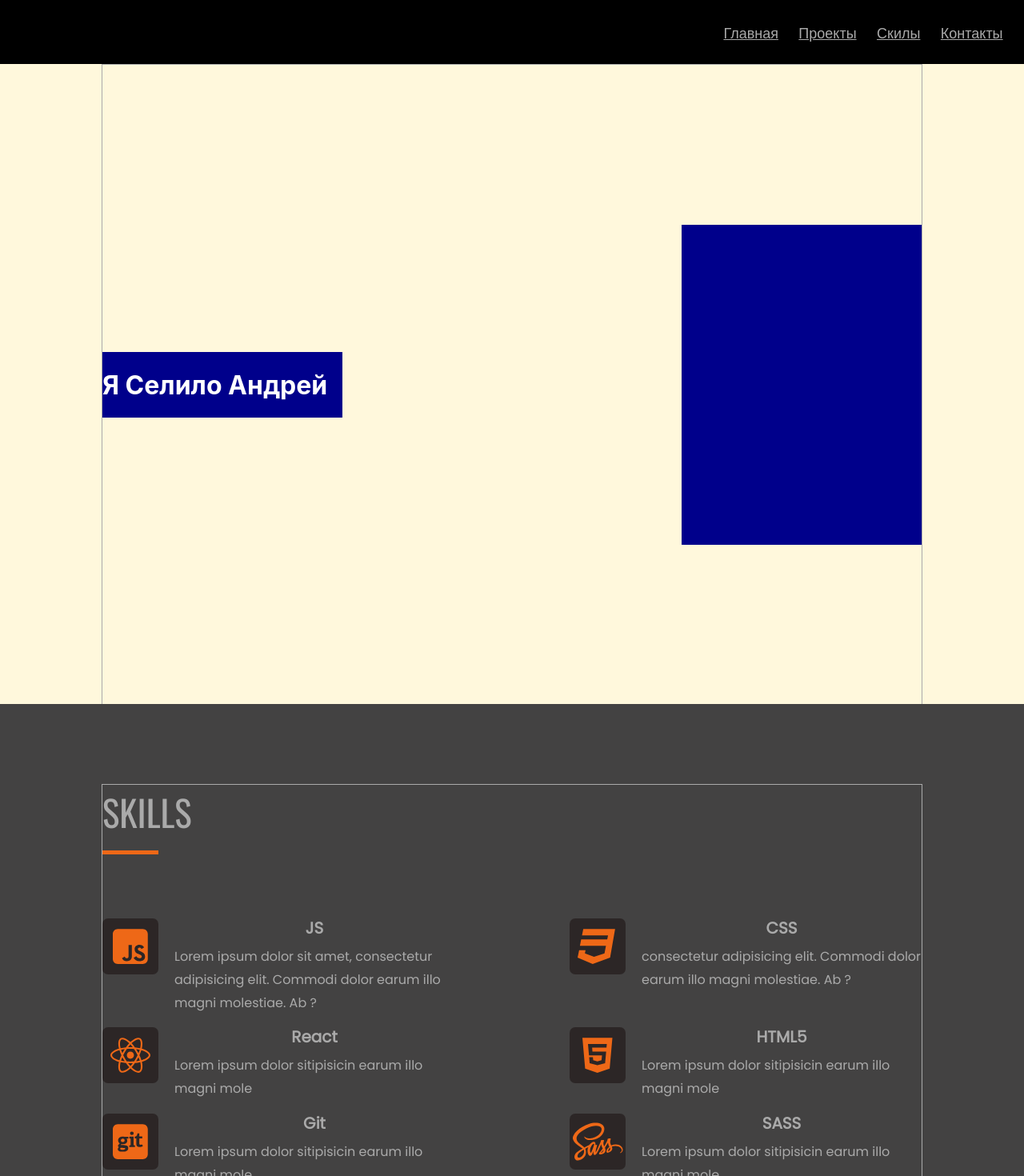
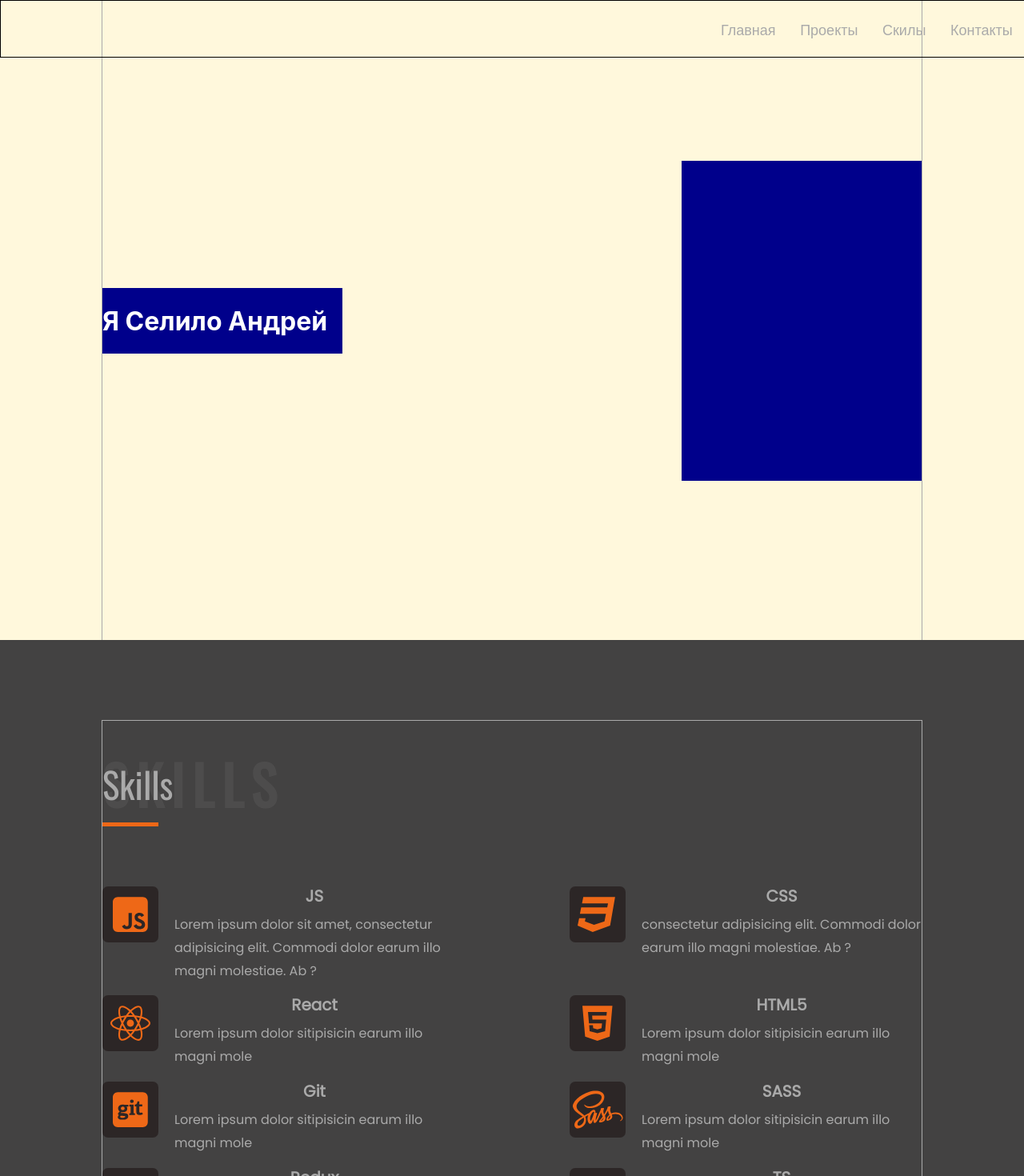
Before and after one commit to sli9/Portfolio, a React (Create React App) app: page / in a window 1280 px wide. Shown: the top 1470 px of the page at 80% size. Built offline with nearby package versions, Linux system fonts and the light colour scheme.

Commit message:
fixed Title

```diff
--- a/src/common/components/title/Title.module.scss
+++ b/src/common/components/title/Title.module.scss
@@ -1,12 +1,14 @@
 @import "../../styles/sass/variables";
 
-.title {
+.titleBlock {
+  display: flex;
+  align-items: center;
+  width: 100%;
   font-family: 'Oswald', sans-serif;
   font-weight: 400;
   font-size: 45px;
-  margin: 0 0 50px 0;
-  color: $textColor;
-  text-transform: uppercase;
+
+  p {
     position: relative;
 
     &::after {
@@ -18,5 +20,15 @@
       left: 0;
       bottom: -20px;
     }
+  }
+
+  .title {
+    color: $textColor;
+    text-transform: uppercase;
+    position: absolute;
+    margin: 0;
+    opacity: 0.1;
+    letter-spacing: 10px;
 
   }
+}
--- a/src/common/components/title/Title.tsx
+++ b/src/common/components/title/Title.tsx
@@ -7,7 +7,10 @@ type PropsType = {
 
 const Title = ({text}: PropsType) => {
 
-    return <h2 className={style.title}>{text}</h2>
+    return <div className={style.titleBlock}>
+        <h2 className={style.title}>{text}</h2>
+        <p>{text}</p>
+    </div>
 
 }
 
--- a/src/header/Header.module.css
+++ /dev/null
@@ -1,7 +0,0 @@
-.header {
-    height: 80px;
-    background-color: #000;
-    display: flex;
-    justify-content: flex-end;
-    align-items: center;
-}
--- /dev/null
+++ b/src/header/Header.module.scss
@@ -0,0 +1,8 @@
+@import "../common/styles/sass/mixins";
+
+.header {
+  position: relative;
+  font-family: 'Oswald', sans-serif;
+  font-size: 18px;
+  font-weight: 300;
+}
--- a/src/header/Header.tsx
+++ b/src/header/Header.tsx
@@ -1,5 +1,5 @@
 import React from "react";
-import style from "./Header.module.css"
+import style from "./Header.module.scss"
 import Nav from "../nav/Nav";
 
 const Header = () => {
--- a/src/nav/Nav.module.css
+++ /dev/null
@@ -1,13 +0,0 @@
-.nav {
-    border: 1px solid;
-    display: flex;
-    justify-content: space-evenly;
-    width: 400px;
-}
-
-.nav a {
-    color: #aaaaaa;
-    font-family: 'Oswald', sans-serif;
-    font-size: 18px;
-    font-weight: 300;
-}
--- /dev/null
+++ b/src/nav/Nav.module.scss
@@ -0,0 +1,30 @@
+@import "../common/styles/sass/mixins";
+
+.nav {
+  border: 1px solid;
+  position: absolute;
+  top: 0;
+  width: 100%;
+  height: auto;
+  background-color: transparent;
+  @include setupFlex(center, flex-end);
+  z-index: 100;
+
+  .navList {
+    display: flex;
+    list-style: none;
+    margin: 0;
+
+    li {
+      display: flex;
+      align-items: center;
+      height: 70px;
+    }
+  }
+
+  a {
+    padding: 0 0.85em;
+    color: #aaaaaa;
+    text-decoration: none;
+  }
+}
--- a/src/nav/Nav.tsx
+++ b/src/nav/Nav.tsx
@@ -1,12 +1,14 @@
 import React from "react";
-import style from "./Nav.module.css"
+import style from "./Nav.module.scss"
 
 const Nav = () => {
     return <div className={style.nav}>
-        <a href = '#'>Главная</a>
-        <a href = '#'>Проекты</a>
-        <a href = '#'>Скилы</a>
-        <a href = '#'>Контакты</a>
+        <ul className={style.navList}>
+            <li><a href='#'>Главная</a></li>
+            <li><a href='#'>Проекты</a></li>
+            <li><a href='#'>Скилы</a></li>
+            <li><a href='#'>Контакты</a></li>
+        </ul>
     </div>
 }
 
--- a/src/skills/Skills.module.scss
+++ b/src/skills/Skills.module.scss
@@ -6,8 +6,10 @@
   padding: 100px 0;
 
   .skillsContainer {
-    @media screen and (max-width: 1100px) {
-      justify-content: center;
+    div {
+      @media screen and (max-width: 1100px) {
+        justify-content: center;
+      }
     }
 
     .skills {
--- a/src/works/MyWorks.module.scss
+++ b/src/works/MyWorks.module.scss
@@ -6,11 +6,12 @@
   padding: 100px 0;
 
   .myWorksContainer {
+    div {
       @media screen and (max-width: 1175px) {
         justify-content: center;
+      }
     }
   }
-
 
   .myWorks {
     width: 100%;
@@ -18,11 +19,11 @@
     flex-wrap: wrap;
     margin-top: 50px;
 
+    @media screen and (max-width: 1175px) {
+      justify-content: center;
+    }
     @media screen and (max-width: 624px) {
       justify-content: center
-    }
-    @media screen and (max-width: 1175px) {
-      justify-content: center;
     }
 
   }
```
Lines whose indentation alone changed are shown as unchanged.
